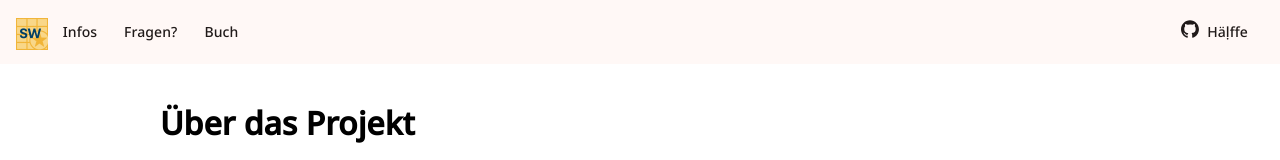
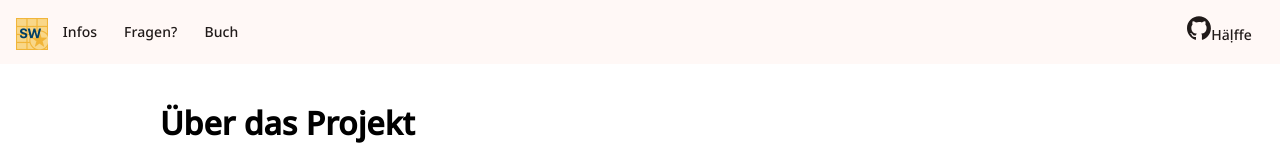
Before and after one commit to Softcom-Technologies-Organization/SenslerdeutschesWoerterbuch, an Angular app in the folder frontend/: page /about in a window 1280 px wide. Shown: the top 160 px of the page. Built offline with nearby package versions, Linux system fonts and the light colour scheme.

Commit message:
chore: move GitHub icon SVG to template and update styling for toolbar icon

```diff
--- a/frontend/src/app/app.component.html
+++ b/frontend/src/app/app.component.html
@@ -19,7 +19,21 @@
       target="_blank"
       rel="noopener"
     >
-      <mat-icon svgIcon="github" class="toolbar-icon" aria-label="GitHub icon"></mat-icon>
+      <!-- GitHub logo from https://github.com/logos (we are allowed to use it) -->
+      <svg
+        class="toolbar-icon"
+        viewBox="0 0 98 96"
+        xmlns="http://www.w3.org/2000/svg"
+        role="img"
+        aria-label="GitHub icon"
+        focusable="false"
+      >
+        <path
+          fill-rule="evenodd"
+          clip-rule="evenodd"
+          d="M48.854 0C21.839 0 0 22 0 49.217c0 21.756 13.993 40.172 33.405 46.69 2.427.49 3.316-1.059 3.316-2.362 0-1.141-.08-5.052-.08-9.127-13.59 2.934-16.42-5.867-16.42-5.867-2.184-5.704-5.42-7.17-5.42-7.17-4.448-3.015.324-3.015.324-3.015 4.934.326 7.523 5.052 7.523 5.052 4.367 7.496 11.404 5.378 14.235 4.074.404-3.178 1.699-5.378 3.074-6.6-10.839-1.141-22.243-5.378-22.243-24.283 0-5.378 1.94-9.778 5.014-13.2-.485-1.222-2.184-6.275.486-13.038 0 0 4.125-1.304 13.426 5.052a46.97 46.97 0 0 1 12.214-1.63c4.125 0 8.33.571 12.213 1.63 9.302-6.356 13.427-5.052 13.427-5.052 2.67 6.763.97 11.816.485 13.038 3.155 3.422 5.015 7.822 5.015 13.2 0 18.905-11.404 23.06-22.324 24.283 1.78 1.548 3.316 4.481 3.316 9.126 0 6.6-.08 11.897-.08 13.526 0 1.304.89 2.853 3.316 2.364 19.412-6.52 33.405-24.935 33.405-46.691C97.707 22 75.788 0 48.854 0z"
+        />
+      </svg>
       <span>Häḷffe</span>
     </a>
   </mat-toolbar>
--- a/frontend/src/app/app.component.scss
+++ b/frontend/src/app/app.component.scss
@@ -50,16 +50,8 @@
   justify-content: space-between;
 }
 
-mat-icon.github {
-  fill: #24292f;
+.toolbar-icon {
+  width: 24px;
+  height: 24px;
+  fill: currentColor;
 }
-
-@media (prefers-color-scheme: dark) {
-  mat-icon.github {
-    fill: #fff;
-  }
-}
-
-mat-icon.toolbar-icon {
-  height: 24px;
-}
--- a/frontend/src/app/app.component.ts
+++ b/frontend/src/app/app.component.ts
@@ -1,34 +1,15 @@
-import { Component, inject } from '@angular/core';
+import { Component } from '@angular/core';
 import { RouterModule, RouterOutlet } from '@angular/router';
 import { MatToolbarModule } from '@angular/material/toolbar';
 import { MatButtonModule } from '@angular/material/button';
 import { MatDividerModule } from '@angular/material/divider';
-import { MatIconModule, MatIconRegistry } from '@angular/material/icon';
-import { DomSanitizer } from '@angular/platform-browser';
 
 @Component({
   selector: 'app-root',
-  imports: [
-    RouterOutlet,
-    MatToolbarModule,
-    RouterModule,
-    MatButtonModule,
-    MatDividerModule,
-    MatIconModule,
-  ],
+  imports: [RouterOutlet, MatToolbarModule, RouterModule, MatButtonModule, MatDividerModule],
   templateUrl: './app.component.html',
   styleUrl: './app.component.scss',
 })
 export class AppComponent {
-  constructor() {
-    // add the github icon so that it can be used in a mat-icon following https://material.angular.io/components/icon/examples#icon-svg
-    const iconRegistry = inject(MatIconRegistry);
-    const sanitizer = inject(DomSanitizer);
-    iconRegistry.addSvgIconLiteral('github', sanitizer.bypassSecurityTrustHtml(this.githubIcon));
-  }
   title = 'senslerdeutsches-woerterbuch';
-
-  // github icon from https://github.com/logos (we are allowed to use it)
-  githubIcon =
-    '<svg viewBox="0 0 98 96" xmlns="http://www.w3.org/2000/svg"><path fill-rule="evenodd" clip-rule="evenodd" d="M48.854 0C21.839 0 0 22 0 49.217c0 21.756 13.993 40.172 33.405 46.69 2.427.49 3.316-1.059 3.316-2.362 0-1.141-.08-5.052-.08-9.127-13.59 2.934-16.42-5.867-16.42-5.867-2.184-5.704-5.42-7.17-5.42-7.17-4.448-3.015.324-3.015.324-3.015 4.934.326 7.523 5.052 7.523 5.052 4.367 7.496 11.404 5.378 14.235 4.074.404-3.178 1.699-5.378 3.074-6.6-10.839-1.141-22.243-5.378-22.243-24.283 0-5.378 1.94-9.778 5.014-13.2-.485-1.222-2.184-6.275.486-13.038 0 0 4.125-1.304 13.426 5.052a46.97 46.97 0 0 1 12.214-1.63c4.125 0 8.33.571 12.213 1.63 9.302-6.356 13.427-5.052 13.427-5.052 2.67 6.763.97 11.816.485 13.038 3.155 3.422 5.015 7.822 5.015 13.2 0 18.905-11.404 23.06-22.324 24.283 1.78 1.548 3.316 4.481 3.316 9.126 0 6.6-.08 11.897-.08 13.526 0 1.304.89 2.853 3.316 2.364 19.412-6.52 33.405-24.935 33.405-46.691C97.707 22 75.788 0 48.854 0z" " /></svg>';
 }
```
